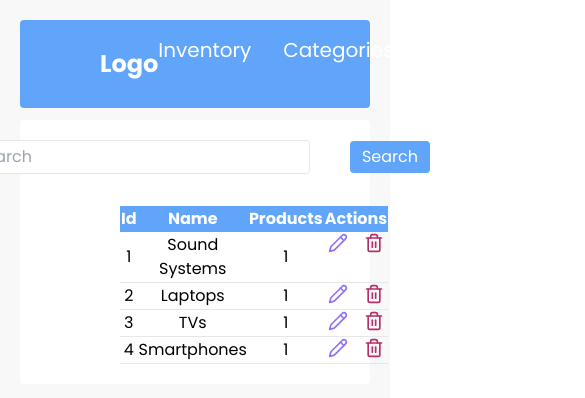
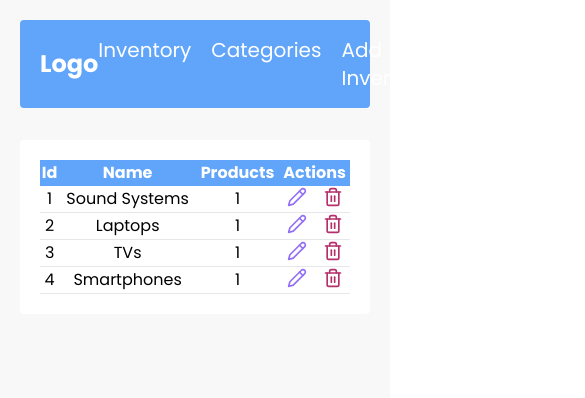
Before and after one commit to geoffreykithuku/inventory-crud-app, a React (Create React App) app: page /categories in a window 390 px wide. Shown: the top 398 px of the page, 585 px wide, since content can reach past the window. Built offline with nearby package versions, Linux system fonts and the light colour scheme.

Commit message:
add react router

```diff
--- a/package.json
+++ b/package.json
@@ -10,6 +10,7 @@
     "lucide-react": "^0.292.0",
     "react": "^18.2.0",
     "react-dom": "^18.2.0",
+    "react-router-dom": "^6.18.0",
     "react-scripts": "5.0.1",
     "web-vitals": "^2.1.4"
   },
--- a/src/App.js
+++ b/src/App.js
@@ -1,3 +1,4 @@
+import { Route, Routes } from "react-router-dom";
 import Category from "./components/Categories";
 import Dashboard from "./components/Dashboard";
 import Menu from "./components/Menu";
@@ -7,7 +8,12 @@ function App() {
   return (
     <div className="p-5 max-w-[1440px] bg-[#f8f8f8] w-full h-screen">
       <Menu />
-    <Category />
+      <Routes>
+        <Route path="/" element={<Dashboard />} />
+        <Route path="/categories" element={<Category />} />
+
+      </Routes>
+
     </div>
   );
 }
--- a/src/components/Categories.jsx
+++ b/src/components/Categories.jsx
@@ -11,18 +11,9 @@ const Category = () => {
     }
 
   return (
-    <div className="bg-white w-full h-auto rounded px-20 mt-3 ">
-      <div className="flex items-center justify-center gap-10 pt-5">
-        <input
-          type="search"
-          placeholder="search"
-          className="text-blue-400 border px-4 py-1 rounded outline-none"
-        />
-        <button className="bg-blue-400 text-white px-3 py-1 rounded">
-          Search
-        </button>
-      </div>
-      <div className="mt-3 w-full p-5">
+    <div className="bg-white w-full h-auto rounded md:px-20 mt-3 ">
+
+      <div className="mt-8 w-full p-5">
         <table className="table-auto border-spacing-1 w-full ">
           <thead className="bg-blue-400 text-white">
             <tr>
--- a/src/components/Menu.jsx
+++ b/src/components/Menu.jsx
@@ -1,19 +1,18 @@
 import React from 'react'
 import { Plus } from 'lucide-react'
+import { Link } from 'react-router-dom';
 const Menu = () => {
   return (
-    <nav className="bg-blue-400 flex justify-between px-20 text-white rounded items-center py-4">
+    <nav className="bg-blue-400 flex justify-between md:px-20 text-white rounded items-center py-4 px-5 w-full">
       <p className="text-2xl font-bold">Logo</p>
-      <ul className="flex gap-8  text-xl">
-        <li>
-          <p>Inventory</p>
-        </li>
-        <li>Categories</li>
+      <ul className="flex gap-5 md:gap-8  text-xl ">
+        <Link to="/">Inventory</Link>
+        <Link to="/categories">Categories</Link>
         <li className="flex items-center">
           <p>Add Inventory</p>
           <Plus size={20} color="#ffffff" />
         </li>
-        <li className='flex items-center'>
+        <li className="flex items-center">
           <p>Add Category</p>
           <Plus size={20} color="#ffffff" />
         </li>
--- a/src/index.js
+++ b/src/index.js
@@ -2,11 +2,14 @@ import React from 'react';
 import ReactDOM from 'react-dom/client';
 import './index.css';
 import App from './App';
+import { BrowserRouter } from 'react-router-dom';
 
 
 const root = ReactDOM.createRoot(document.getElementById('root'));
 root.render(
-  <React.StrictMode>
-    <App />
-  </React.StrictMode>
+ <BrowserRouter>
+   <App />
+ </BrowserRouter>
+
+
 );
```
Also changed, not shown: 1 other file (tests, documents, lock files or other folders).
